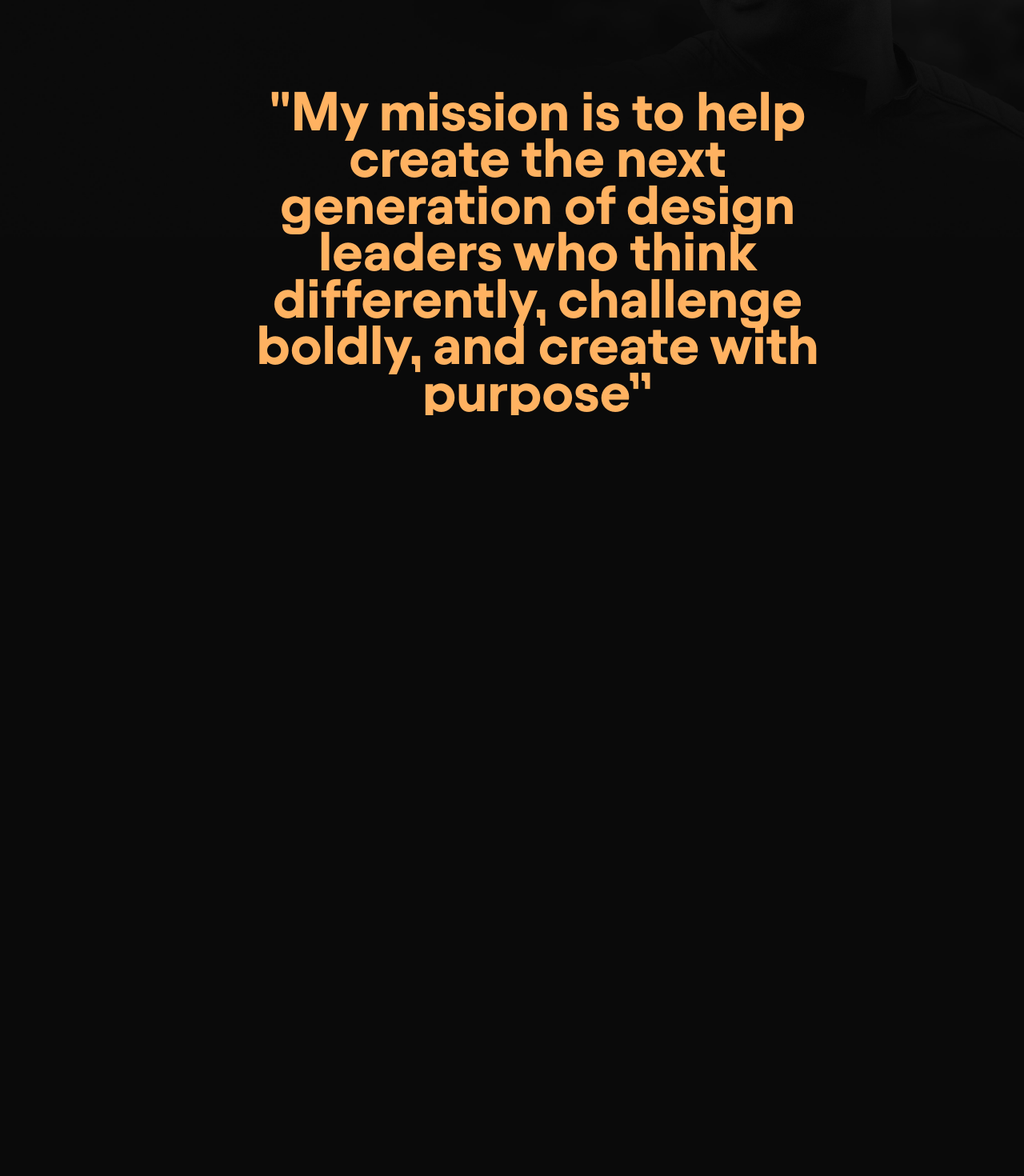
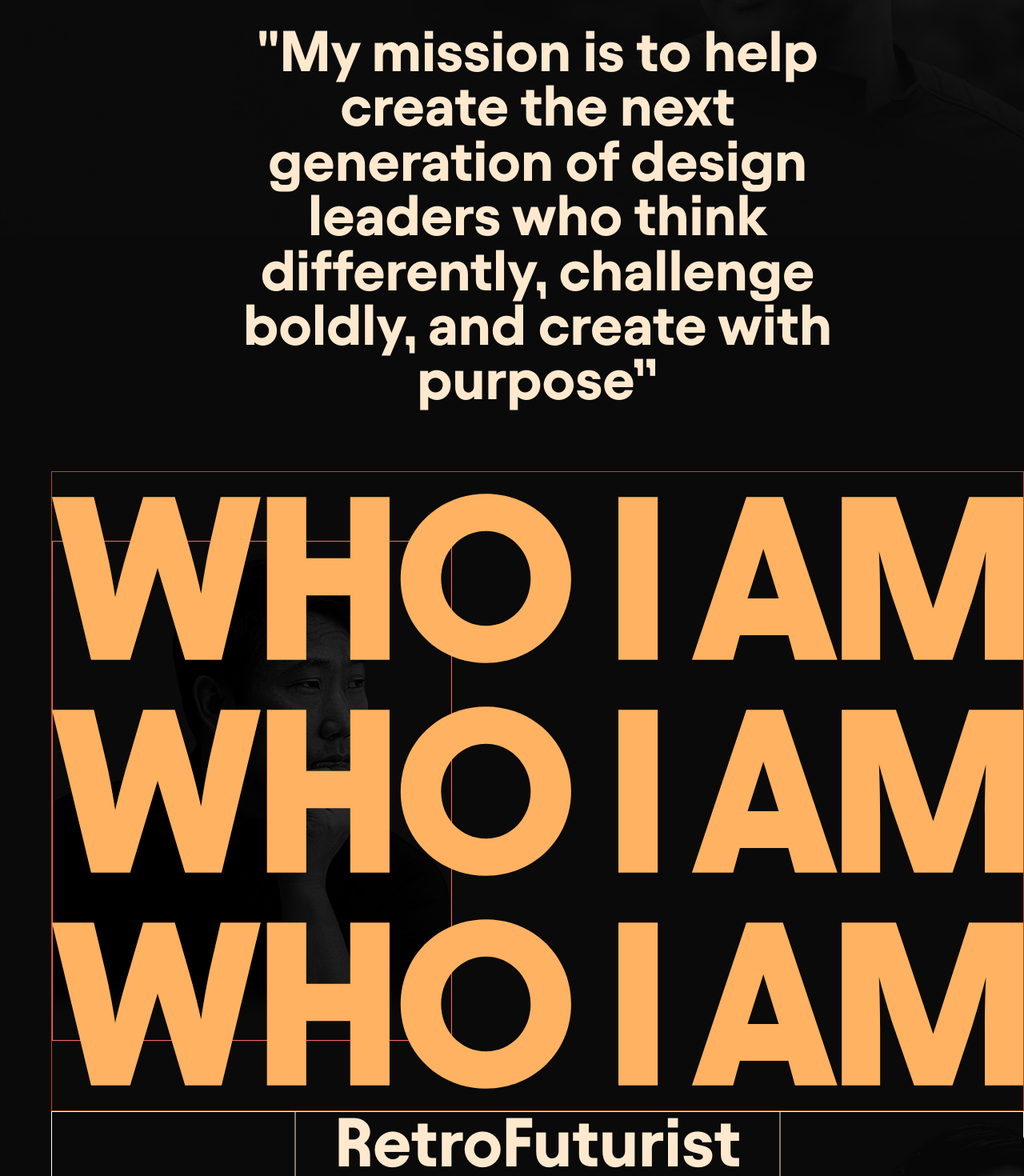
Before and after one commit to T0m0re/wjy-copy, a Next.js app: page / in a window 1280 px wide. Shown: the part 1330-2800 px from the top of the page at 80% size. Before the commit the page ends 1849 px from the top, so only its background shows below. Built offline with nearby package versions, Linux system fonts and the light colour scheme.

Commit message:
Add GSAP animations to Navbar and enhance WhoIAm component layout and styling

```diff
--- a/components/Navbar.tsx
+++ b/components/Navbar.tsx
@@ -1,4 +1,7 @@
+'use client'
 import Link from "next/link"
+import gsap from "gsap"
+import { useGSAP } from "@gsap/react"
 
 const navItems = [
     {link: "#into",
@@ -31,9 +34,18 @@ const navItems = [
     }
 ]
 const Navbar = () => {
+    useGSAP(()=>{
+        gsap.fromTo(".header", {
+            x : -100
+
+        }, {
+            x: 0,
+            animation: "ease-in"
+        })
+    })
   return (
     <>
-    <header className="fixed top-0 left-0 bg-nav-bg max-sm:pl-4 max-lg:w-full lg:h-dvh w-16 flex lg:flex-col items-center overflow-hidden gap-6 max-md:justify-between z-501">
+    <header className="header fixed top-0 left-0 bg-nav-bg max-sm:pl-4 max-lg:w-full lg:h-dvh w-16 flex lg:flex-col items-center overflow-hidden gap-6 max-md:justify-between z-501">
         <div className="flex items-center gap-8 py-4">
             <div className="flex flex-col items-start gap-2">
                 <span className="w-8 h-0.5 bg-peach-cream"></span>
--- a/components/WhoIAm.tsx
+++ b/components/WhoIAm.tsx
@@ -9,12 +9,42 @@ const WhoIAm = () => {
             <Image src="/about.jpg" alt="about-me" width={1444} height={1444} className="w-full object-cover"/>
             </div>
         </div>
-        <div className="relative lg:pl-16 lg:w-[calc(100%-64px)] lg:pt-[40rem] max-w-[800px] mx-auto">
-            <h3 className="text-[4.3rem] leading-[85%] font-bold text-center">&quot;My mission is to help create the next generation of design leaders who think differently, challenge boldly, and create with purpose&rdquo;</h3>
+        <div className="relative lg:pl-16 lg:w-[calc(100%-64px)] lg:pt-[35rem] lg:mb-20 max-w-[800px] mx-auto">
+            <h3 className="text-[4.5rem] leading-[95%] font-bold text-center text-warm-sand">&quot;My mission is to help create the next generation of design leaders who think differently, challenge boldly, and create with purpose&rdquo;</h3>
         </div>
-        {/* <div className="absolute bottom-0">
-            <Image src="/about-2.png" width={780} height={700} alt="about"/>
-        </div> */}
+        <div className="relative min-h-dvh w-full flex items-center border border-amber-700 lg:w-[calc(100%-64px)] lg:ml-16 overflow-hidden z-1000">
+            <Image src="/about-2.png" width={500} height={700} alt="about" className="relative border border-red-400"/>
+
+            <div className="absolute inset-0 top-0 bottom-0 flex flex-col items-center justify-between">
+                <svg xmlns="http://www.w3.org/2000/svg" width="100%" height="100%" fill="none" viewBox="0 0 1808 316">
+                    <path fill="#FFB261" d="M72.754 309.456 0 6.543h77.95l22.519 94.768c10.826 47.168 17.322 91.74 17.322 91.74s9.961-44.139 23.818-90.441l28.149-96.067h58.896l25.983 90.008c13.425 46.303 22.952 90.009 22.952 90.009s6.063-44.139 16.023-91.74l20.354-88.277h74.486l-72.754 302.913h-67.99l-51.1-170.929-51.101 170.929zM400.161 309.456V6.543h73.186v113.809h81.848V6.542h73.187v302.914h-73.187V189.589h-81.848v119.867zM807.917 315.515c-89.209 0-158.931-68.805-158.931-157.083C648.986 69.289 718.708.484 807.917.484S966.416 69.29 966.416 158.432c0 88.278-69.289 157.083-158.499 157.083m-83.579-157.083c0 49.332 36.376 87.845 83.579 87.845 46.77 0 83.147-38.513 83.147-87.845 0-49.764-36.377-88.71-83.147-88.71-47.203 0-83.579 38.946-83.579 88.71M1054.45 6.543h73.18v302.913h-73.18zM1191.35 309.456 1292.68 6.543h67.99l101.34 302.913h-78.82l-12.56-45.869h-90.07L1268 309.456zm103.5-114.241h58.03l-28.58-92.173zM1470.22 309.456V6.543h100.9l69.29 207.279 66.69-207.28H1808v302.914h-71.45V202.571c0-48.466 2.16-94.336 2.16-94.336s-11.26 44.572-25.55 90.442l-36.81 110.779h-71.45l-38.98-112.078c-14.72-45.869-26.41-90.008-26.41-90.008s2.16 45.437 2.16 93.903v108.183z">
+                    </path>
+                </svg>
+                <svg xmlns="http://www.w3.org/2000/svg" width="100%" height="100%" fill="none" viewBox="0 0 1808 316">
+                    <path fill="#FFB261" d="M72.754 309.456 0 6.543h77.95l22.519 94.768c10.826 47.168 17.322 91.74 17.322 91.74s9.961-44.139 23.818-90.441l28.149-96.067h58.896l25.983 90.008c13.425 46.303 22.952 90.009 22.952 90.009s6.063-44.139 16.023-91.74l20.354-88.277h74.486l-72.754 302.913h-67.99l-51.1-170.929-51.101 170.929zM400.161 309.456V6.543h73.186v113.809h81.848V6.542h73.187v302.914h-73.187V189.589h-81.848v119.867zM807.917 315.515c-89.209 0-158.931-68.805-158.931-157.083C648.986 69.289 718.708.484 807.917.484S966.416 69.29 966.416 158.432c0 88.278-69.289 157.083-158.499 157.083m-83.579-157.083c0 49.332 36.376 87.845 83.579 87.845 46.77 0 83.147-38.513 83.147-87.845 0-49.764-36.377-88.71-83.147-88.71-47.203 0-83.579 38.946-83.579 88.71M1054.45 6.543h73.18v302.913h-73.18zM1191.35 309.456 1292.68 6.543h67.99l101.34 302.913h-78.82l-12.56-45.869h-90.07L1268 309.456zm103.5-114.241h58.03l-28.58-92.173zM1470.22 309.456V6.543h100.9l69.29 207.279 66.69-207.28H1808v302.914h-71.45V202.571c0-48.466 2.16-94.336 2.16-94.336s-11.26 44.572-25.55 90.442l-36.81 110.779h-71.45l-38.98-112.078c-14.72-45.869-26.41-90.008-26.41-90.008s2.16 45.437 2.16 93.903v108.183z">
+                    </path>
+                </svg>
+                <svg xmlns="http://www.w3.org/2000/svg" width="100%" height="100%" fill="none" viewBox="0 0 1808 316">
+                    <path fill="#FFB261" d="M72.754 309.456 0 6.543h77.95l22.519 94.768c10.826 47.168 17.322 91.74 17.322 91.74s9.961-44.139 23.818-90.441l28.149-96.067h58.896l25.983 90.008c13.425 46.303 22.952 90.009 22.952 90.009s6.063-44.139 16.023-91.74l20.354-88.277h74.486l-72.754 302.913h-67.99l-51.1-170.929-51.101 170.929zM400.161 309.456V6.543h73.186v113.809h81.848V6.542h73.187v302.914h-73.187V189.589h-81.848v119.867zM807.917 315.515c-89.209 0-158.931-68.805-158.931-157.083C648.986 69.289 718.708.484 807.917.484S966.416 69.29 966.416 158.432c0 88.278-69.289 157.083-158.499 157.083m-83.579-157.083c0 49.332 36.376 87.845 83.579 87.845 46.77 0 83.147-38.513 83.147-87.845 0-49.764-36.377-88.71-83.147-88.71-47.203 0-83.579 38.946-83.579 88.71M1054.45 6.543h73.18v302.913h-73.18zM1191.35 309.456 1292.68 6.543h67.99l101.34 302.913h-78.82l-12.56-45.869h-90.07L1268 309.456zm103.5-114.241h58.03l-28.58-92.173zM1470.22 309.456V6.543h100.9l69.29 207.279 66.69-207.28H1808v302.914h-71.45V202.571c0-48.466 2.16-94.336 2.16-94.336s-11.26 44.572-25.55 90.442l-36.81 110.779h-71.45l-38.98-112.078c-14.72-45.869-26.41-90.008-26.41-90.008s2.16 45.437 2.16 93.903v108.183z">
+                    </path>
+                </svg>
+            </div>
+        </div>
+        <div className="relative min-h-svh flex justify-end border border-white lg:w-[calc(100%-64px)] lg:ml-16">
+            <Image src="/about-3.png" width={900} height={800} alt="about" className="relative lg:-mr-105 h-full lg:w-230"/>
+
+            <div className="absolute left-1/2 top-1/2 -translate-x-1/2 -translate-y-1/2 border text-center text-warm-sand">
+                <h1 className="text-[5.4rem] leading-[88%] font-bold">RetroFuturist</h1>
+                <h1 className="text-[5.4rem] leading-[88%] font-bold">Visual Minamalist</h1>
+                <h1 className="text-[5.4rem] leading-[88%] font-bold">Tech Optimist</h1>
+                <h1 className="text-[5.4rem] leading-[88%] font-bold">Design Geek</h1>
+                <h1 className="text-[5.4rem] leading-[88%] font-bold">Change Agent</h1>
+                <h1 className="text-[5.4rem] leading-[88%] font-bold">Vibestigator</h1>
+                <h1 className="text-[5.4rem] leading-[88%] font-bold">Caffeine Addict</h1>
+                <h1 className="text-[5.4rem] leading-[88%] font-bold">Community Builder</h1>
+            </div>
+
+        </div>
     </section>
   )
 }
--- a/package.json
+++ b/package.json
@@ -9,6 +9,7 @@
     "lint": "eslint"
   },
   "dependencies": {
+    "@gsap/react": "^2.1.2",
     "gsap": "^3.14.2",
     "next": "16.1.1",
     "react": "19.2.3",
```
Also changed, not shown: 1 other file (tests, documents, lock files or other folders).
